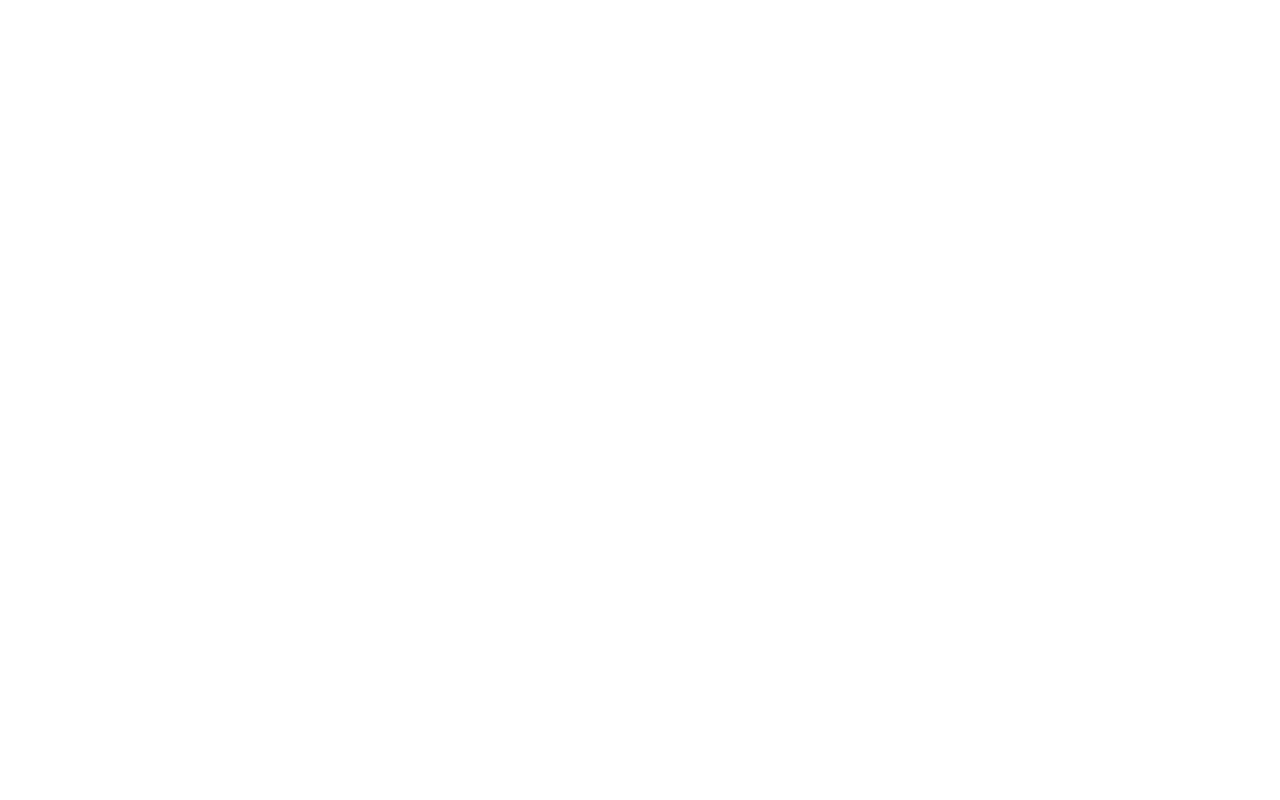
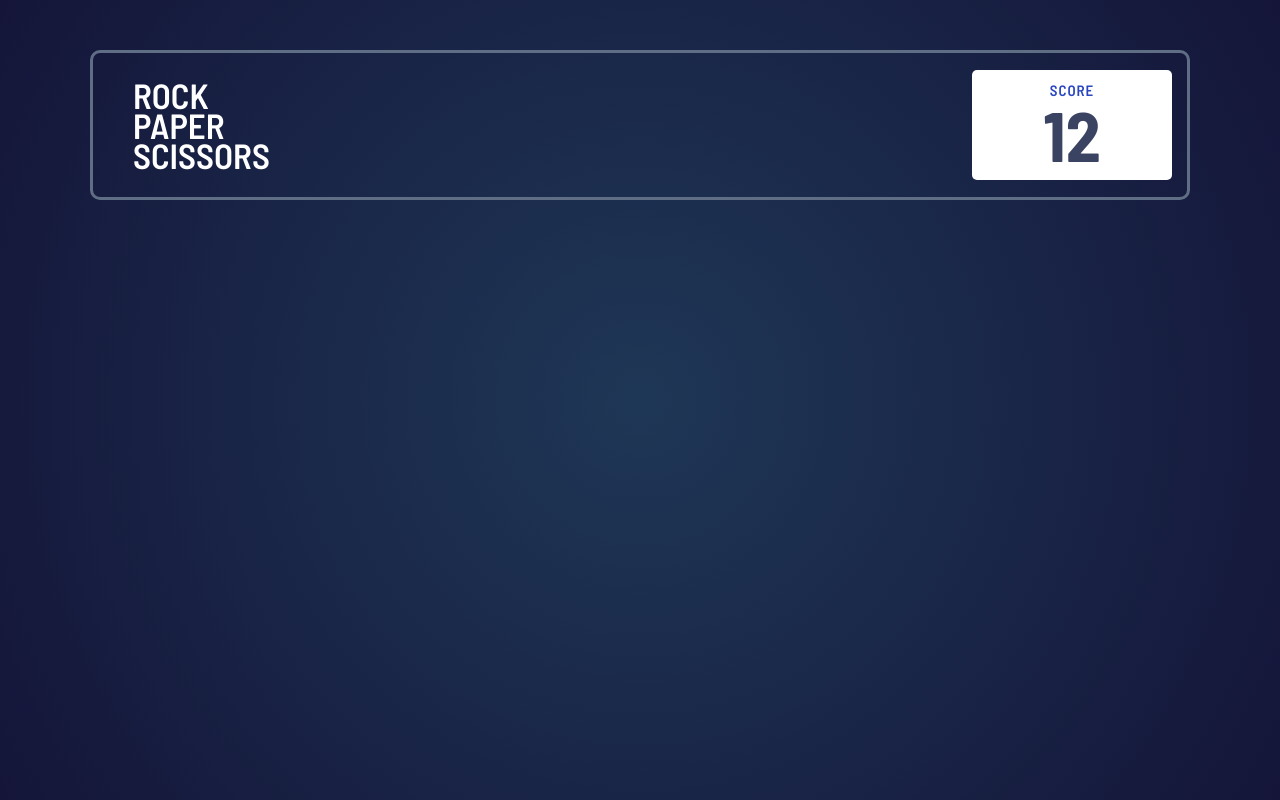
Before and after one commit to Sadi2002/rock---paper---scissors, a plain HTML site: page index.html in a window 1280 px wide. Drawn offline with Linux system fonts and the light colour scheme.

```diff
--- a/index.html
+++ b/index.html
@@ -3,15 +3,28 @@
   <head>
     <meta charset="UTF-8" />
     <meta name="viewport" content="width=device-width, initial-scale=1.0" />
-
+    <title>Rock - Paper - Scissors</title>
+    <link rel="preconnect" href="https://fonts.googleapis.com" />
+    <link rel="preconnect" href="https://fonts.gstatic.com" crossorigin />
     <link
-      rel="icon"
-      type="image/png"
-      sizes="32x32"
-      href="./images/favicon-32x32.png"
+      href="https://fonts.googleapis.com/css2?family=Barlow+Semi+Condensed:wght@600;700&display=swap"
+      rel="stylesheet"
     />
-
-    <title>Rock - Paper - Scissors</title>
+    <link rel="stylesheet" href="style.css" />
   </head>
-  <body></body>
+  <body>
+    <div class="container">
+      <div class="top-side">
+        <div class="title">
+          <p>Rock</p>
+          <p>Paper</p>
+          <p>Scissors</p>
+        </div>
+        <div class="score-box">
+          <div class="score-text">Score</div>
+          <span class="score">12</span>
+        </div>
+      </div>
+    </div>
+  </body>
 </html>
--- /dev/null
+++ b/style.css
@@ -0,0 +1,123 @@
+* {
+  box-sizing: border-box;
+  margin: 0;
+  padding: 0;
+}
+
+body {
+  font-family: "Barlow Semi Condensed", sans-serif;
+
+  background-image: radial-gradient(
+    circle,
+    rgba(31, 55, 86, 1) 0%,
+    rgba(20, 21, 57, 1) 100%
+  );
+  background-size: cover;
+  background-attachment: fixed;
+  display: flex;
+  justify-content: center;
+}
+
+.container {
+  width: 100%;
+  padding: 30px;
+  max-width: 1200px;
+}
+
+.top-side {
+  border: 3px solid hsl(217, 16%, 45%);
+  border-radius: 5px;
+  display: flex;
+  justify-content: space-between;
+  align-items: center;
+  height: 90px;
+  padding: 8px 8px 8px 20px;
+}
+
+.title p {
+  font-size: 18px;
+  color: #fff;
+  line-height: 15px;
+  text-transform: uppercase;
+}
+
+.score-box {
+  width: 65px;
+  height: 65px;
+  border-radius: 5px;
+  background-color: #fff;
+  display: flex;
+  justify-content: center;
+  align-items: center;
+  flex-direction: column;
+}
+
+.score-text {
+  font-size: 8px;
+  color: hsl(229, 64%, 46%);
+  text-transform: uppercase;
+  letter-spacing: 1px;
+}
+
+.score {
+  font-size: 30px;
+  color: hsl(229, 25%, 31%);
+  line-height: 30px;
+  font-weight: bold;
+}
+
+@media (576px < width) {
+  .top-side {
+    height: 100px;
+  }
+  .title p {
+    font-size: 25px;
+    line-height: 20px;
+  }
+
+  .score-box {
+    width: 80px;
+    height: 80px;
+  }
+
+  .score-text {
+    font-size: 10px;
+  }
+  .score {
+    font-size: 40px;
+    line-height: 36px;
+  }
+
+  .container {
+    max-width: 700px;
+  }
+}
+
+@media (992px <= width) {
+  .container {
+    max-width: 1200px;
+    padding: 50px;
+  }
+  .top-side {
+    height: 150px;
+    border-radius: 10px;
+    padding: 40px 15px 40px 40px;
+  }
+  .title p {
+    font-size: 35px;
+    line-height: 30px;
+  }
+
+  .score-box {
+    width: 200px;
+    height: 110px;
+  }
+
+  .score-text {
+    font-size: 15px;
+  }
+  .score {
+    font-size: 70px;
+    line-height: 70px;
+  }
+}
```
